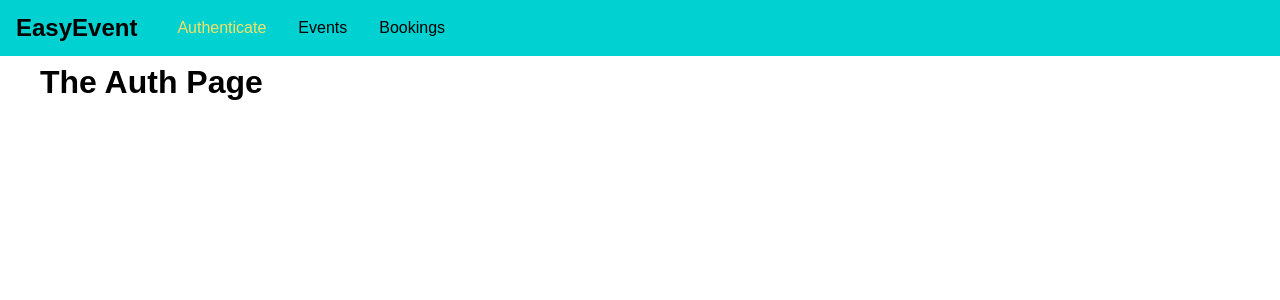
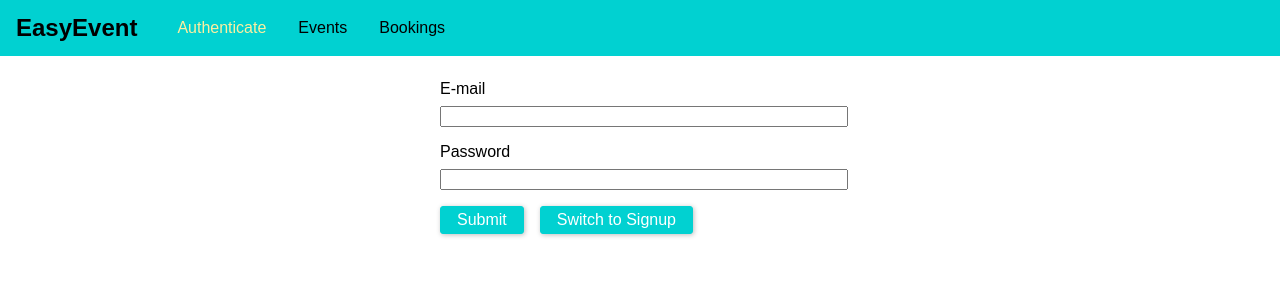
Before and after one commit to Carlos-F-Braga/GraphQL-APIAgEvents, a React (Create React App) app in the folder frontend/: page /auth in a window 1280 px wide. Shown: the top 300 px of the page. Built offline with nearby package versions, Linux system fonts and the light colour scheme.

Commit message:
React Auth.css Style Finished

```diff
--- a/frontend/src/components/Navigation/MainNavigation.css
+++ b/frontend/src/components/Navigation/MainNavigation.css
@@ -39,5 +39,5 @@
 .main-navigation__items a:hover,
 .main-navigation__items a:active,
 .main-navigation__items a.active{
-    color: #f8e264;
+    color: #fdefa0;
 }
--- /dev/null
+++ b/frontend/src/pages/Auth.css
@@ -0,0 +1,37 @@
+.auth-form{
+    width: 25rem;
+    max-width: 80%;
+    margin: 5rem auto;
+
+}
+
+.form-control label,
+.form-control input{
+    width: 100%;
+    display: block;
+}
+
+.form-control label{
+    margin-bottom: 0.5rem;
+}
+
+.form-control{
+    margin-bottom: 1rem;
+}
+
+.form-actions button{
+    background: #01d1d1;
+    font: inherit;
+    border: 1px solid #01d1d1;
+    border-radius: 3px;
+    padding: 0.25rem 1rem;
+    margin-right: 1rem;
+    box-shadow: 1px 1px 5px rgba(0, 0, 0, 0.26);
+    color: white;
+    cursor: pointer;
+}
+.form-actions button:hover,
+.form-actions button:active{
+    background: #01a7a7;
+    border-color: #01a7a7;
+}
--- a/frontend/src/pages/Auth.js
+++ b/frontend/src/pages/Auth.js
@@ -1,8 +1,25 @@
 import React, { Component } from 'react';
+
+import './Auth.css';
 
 class AuthPage extends Component{
     render() {
-        return (<h1>The Auth Page</h1>);
+        return (
+        <form className="auth-form">
+            <div className="form-control">
+                <label hemlFor="email">E-mail</label>
+                <input type="email" id="email" />
+            </div>
+            <div className="form-control">
+                <label hemlFor="password">Password</label>
+                <input type="password" id="password" />
+            </div>
+            <div className="form-actions">
+                <button type="submit">Submit</button>
+                <button type="button">Switch to Signup</button>
+            </div>
+        </form>
+        )
     }
 }
 
```
